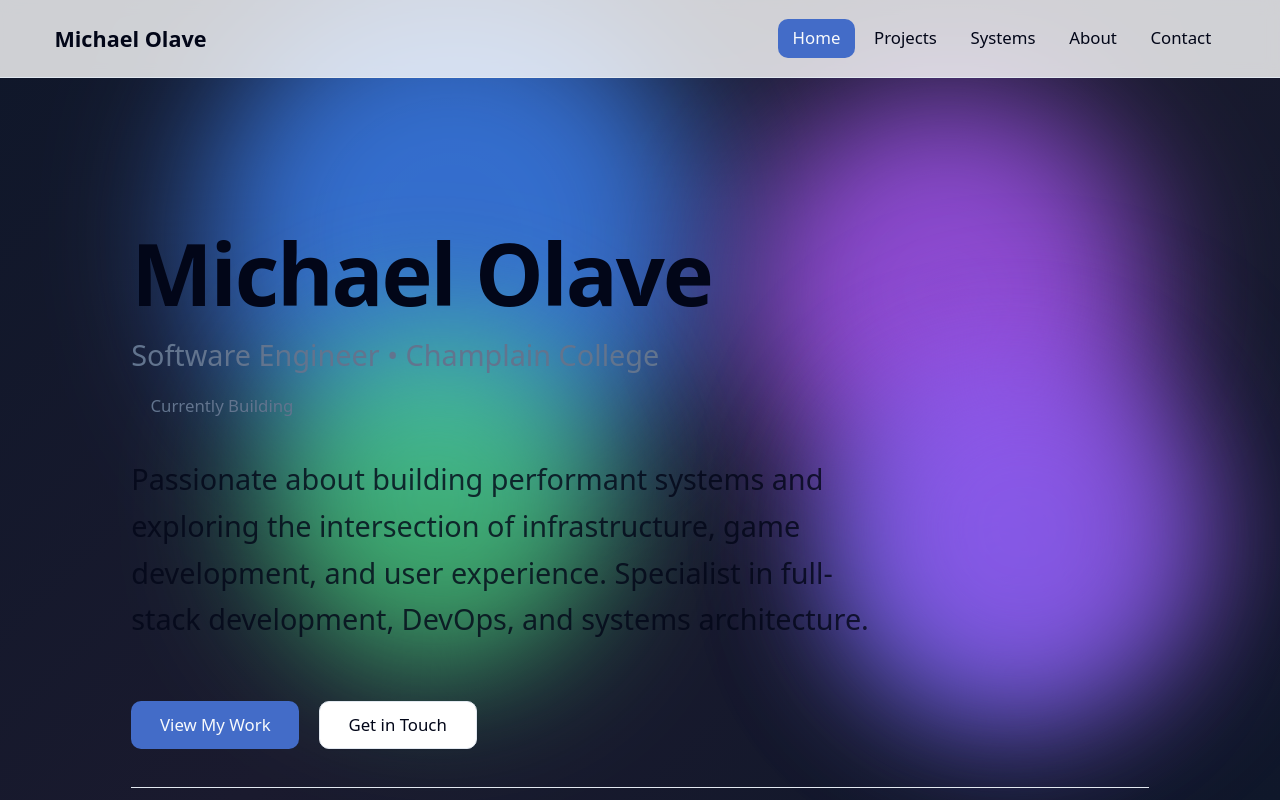
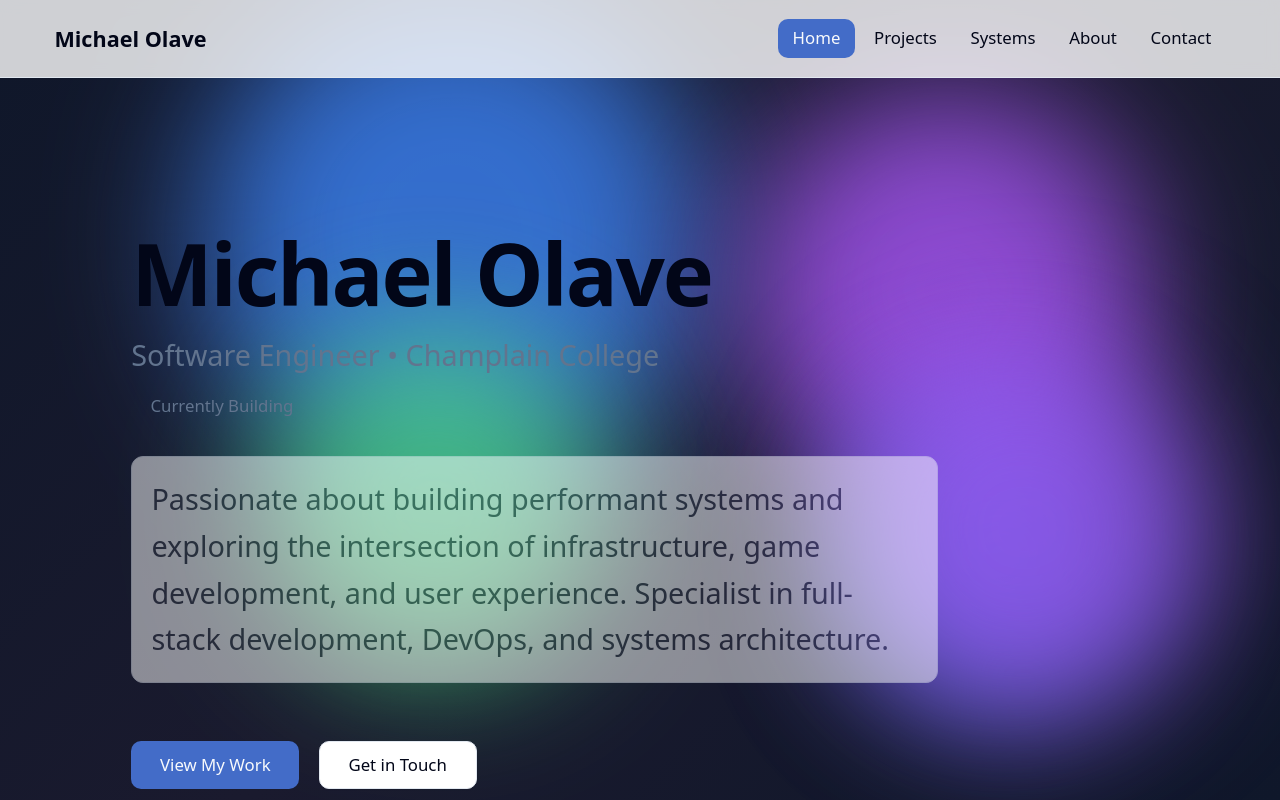
Before and after one commit to MichaelOlave/portfolio-web, a Next.js app: page / in a window 1280 px wide. Shown: the top 800 px of the page. Built offline with nearby package versions, Linux system fonts and the light colour scheme.

Commit message:
refactor: enhance styling for About and Hero sections with background, opacity, and border adjustments

```diff
--- a/components/sections/about.tsx
+++ b/components/sections/about.tsx
@@ -32,7 +32,7 @@ export function About() {
 
           {/* Story */}
           <div className="grid md:grid-cols-2 gap-6 sm:gap-12">
-            <div className="space-y-4">
+            <div className="space-y-4 bg-background opacity-50 border border-border rounded-lg p-4">
               <h3 className="text-xl sm:text-2xl font-semibold text-foreground">
                 {aboutData.journey.heading}
               </h3>
--- a/components/sections/hero.tsx
+++ b/components/sections/hero.tsx
@@ -39,7 +39,7 @@ export function Hero() {
           </div>
 
           {/* Description */}
-          <p className="text-xl md:text-2xl text-foreground/80 max-w-2xl text-balance leading-relaxed">
+          <p className="text-xl md:text-2xl text-foreground/80 max-w-2xl text-balance leading-relaxed bg-background opacity-50 border border-border rounded-lg p-4">
             {heroData.description}
           </p>
 
```
